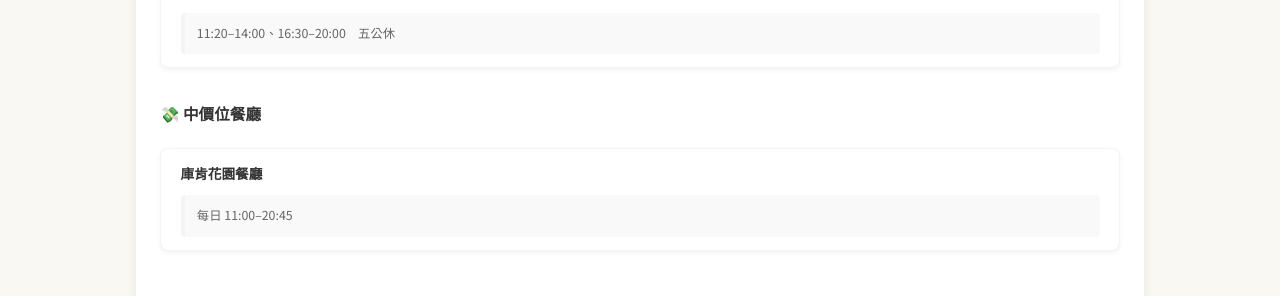
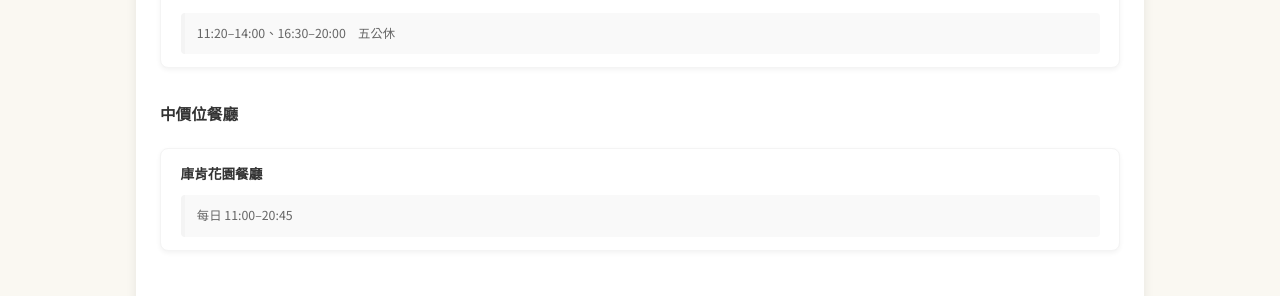
Before and after one commit to dssass/dssass.github.io, a Jekyll site: the page built from index.html, in a window 1280 px wide and 900 px high, scrolled down 36638 px. Shown: the part 158-454 px from the top of the window. Built offline with Jekyll 4.4.1, drawn with Linux system fonts in a browser that asks for light colours.

```diff
--- a/index.html
+++ b/index.html
@@ -580,7 +580,7 @@ title: 台南美食清單
     <li><a href="https://maps.app.goo.gl/D7AVeTMW4vEAkAQG7">胖媽媽炒飯</a><blockquote>二~六 11:30–13:30、17:00–19:30</blockquote></li>
     <li><a href="https://maps.app.goo.gl/tSsM9qyKUWVLppxr6">香香小吃</a><blockquote>11:20–14:00、16:30–20:00　五公休</blockquote></li>
 </ul>
-<h4 id="ncku-mid-price">💸 中價位餐廳</h4>
+<h4 id="ncku-mid-price"> 中價位餐廳</h4>
 <ul>
     <li><a href="https://maps.app.goo.gl/gXn1V1P8ZgT23bV77">庫肯花園餐廳</a><blockquote>每日 11:00–20:45</blockquote></li>
 </ul>
```
